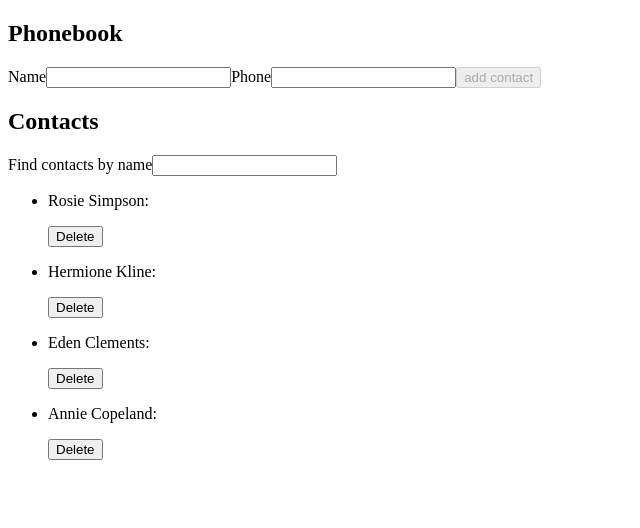
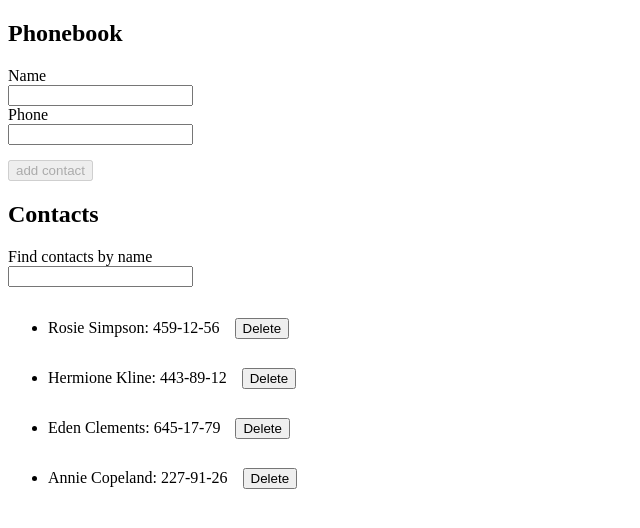
Before and after one commit to Google-Barma/react-hw-02-phonebook, a React (Create React App) app: page / in a window 1280 px wide. Shown: the top 528 px of the page, without its empty margins (0-640 px from the left). Built offline with nearby package versions, Linux system fonts and the light colour scheme.

Commit message:
add propTypes

```diff
--- a/package.json
+++ b/package.json
@@ -6,6 +6,7 @@
     "@testing-library/jest-dom": "^5.11.6",
     "@testing-library/react": "^11.2.2",
     "@testing-library/user-event": "^12.2.2",
+    "prop-types": "^15.7.2",
     "react": "^17.0.1",
     "react-dom": "^17.0.1",
     "react-scripts": "4.0.1",
--- a/src/components/App.js
+++ b/src/components/App.js
@@ -2,17 +2,17 @@ import { Component } from 'react';
 import { v4 as uuid } from 'uuid';
 import Layout from './Layout/Layout';
 import Section from './Layout/Section';
-import ContactForm from './ContactForm';
-import ContactsList from './ContactsList';
-import Filter from './Filter';
+import ContactForm from './ContactForm/ContactForm';
+import ContactsList from './ContactsList/ContactsList';
+import Filter from './Filter/Filter';
 
 export default class App extends Component {
   state = {
     contacts: [
-      { id: 'id-1', name: 'Rosie Simpson', number: '459-12-56' },
-      { id: 'id-2', name: 'Hermione Kline', number: '443-89-12' },
-      { id: 'id-3', name: 'Eden Clements', number: '645-17-79' },
-      { id: 'id-4', name: 'Annie Copeland', number: '227-91-26' },
+      { id: 'id-1', name: 'Rosie Simpson', phone: '459-12-56' },
+      { id: 'id-2', name: 'Hermione Kline', phone: '443-89-12' },
+      { id: 'id-3', name: 'Eden Clements', phone: '645-17-79' },
+      { id: 'id-4', name: 'Annie Copeland', phone: '227-91-26' },
     ],
     filter: '',
   };
--- a/src/components/ContactForm.jsx
+++ b/src/components/ContactForm/ContactForm.jsx
@@ -1,4 +1,6 @@
 import { Component } from 'react';
+import propTypes from 'prop-types';
+import s from './ContactForm.module.css';
 
 export default class ContactsForm extends Component {
   static propTypes = {};
@@ -13,7 +15,6 @@ export default class ContactsForm extends Component {
 
   handleChange = e => {
     const { name, value } = e.target;
-
     this.setState({ [name]: value });
   };
 
@@ -22,7 +23,6 @@ export default class ContactsForm extends Component {
     const { name, phone } = this.state;
 
     this.props.onAddContacts(name, phone);
-
     this.onClearState();
   };
 
@@ -30,7 +30,7 @@ export default class ContactsForm extends Component {
     const { name, phone } = this.state;
     return (
       <>
-        <form onSubmit={e => this.handleSubmit(e)}>
+        <form className={s.form} onSubmit={e => this.handleSubmit(e)}>
           <label id="name" htmlFor="name">
             Name
           </label>
@@ -45,13 +45,14 @@ export default class ContactsForm extends Component {
             Phone
           </label>
           <input
+            className={s.input}
             type="number"
             name="phone"
             id="phone"
             value={phone}
             onChange={e => this.handleChange(e)}
           />
-          <button type="submit" disabled={!(name, phone)}>
+          <button type="submit" disabled={!(name && phone)}>
             add contact
           </button>
         </form>
@@ -59,3 +60,7 @@ export default class ContactsForm extends Component {
     );
   }
 }
+
+ContactsForm.propTypes = {
+  onAddContacts: propTypes.func,
+};
--- /dev/null
+++ b/src/components/ContactForm/ContactForm.module.css
@@ -0,0 +1,9 @@
+.form {
+  display: flex;
+  flex-direction: column;
+  align-items: flex-start;
+}
+
+.input {
+  margin-bottom: 15px;
+}
--- /dev/null
+++ b/src/components/ContactsList/ContactList.module.css
@@ -0,0 +1,4 @@
+.nameText {
+  display: inline-block;
+  margin-right: 15px;
+}
--- a/src/components/ContactsList.jsx
+++ b/src/components/ContactsList/ContactsList.jsx
@@ -1,10 +1,13 @@
+import propTypes from 'prop-types';
+import s from './ContactList.module.css';
+
 export default function ContactsList({ contactsData, onDeleteBtn }) {
   return (
     <>
       <ul>
         {contactsData.map(({ id, name, phone }) => (
           <li key={id}>
-            <p>
+            <p className={s.nameText}>
               {name}: <span>{phone}</span>
             </p>
             <button type="button" onClick={e => onDeleteBtn(id)}>
@@ -16,3 +19,14 @@ export default function ContactsList({ contactsData, onDeleteBtn }) {
     </>
   );
 }
+
+ContactsList.propTypes = {
+  onDeleteBtn: propTypes.func,
+  contactsData: propTypes.arrayOf(
+    propTypes.exact({
+      id: propTypes.string,
+      name: propTypes.string,
+      phone: propTypes.string,
+    }),
+  ),
+};
--- a/src/components/Filter.jsx
+++ b/src/components/Filter/Filter.jsx
@@ -1,7 +1,10 @@
+import propTypes from 'prop-types';
+import s from './Filter.module.css';
+
 export default function Filter({ value, onChangeFilter }) {
   return (
     <>
-      <label name="filter" htmlFor="filter" value={value}>
+      <label className={s.text} name="filter" htmlFor="filter" value={value}>
         Find contacts by name
       </label>
       <input
@@ -13,3 +16,8 @@ export default function Filter({ value, onChangeFilter }) {
     </>
   );
 }
+
+Filter.propTypes = {
+  value: propTypes.string,
+  onChangeFilter: propTypes.func,
+};
--- /dev/null
+++ b/src/components/Filter/Filter.module.css
@@ -0,0 +1,3 @@
+.text {
+  display: block;
+}
--- a/src/components/Layout/Section.jsx
+++ b/src/components/Layout/Section.jsx
@@ -1,3 +1,4 @@
+import propTypes from 'prop-types';
 export default function Section({ children, title }) {
   return (
     <section>
@@ -6,3 +7,7 @@ export default function Section({ children, title }) {
     </section>
   );
 }
+
+Section.propTypes = {
+  title: propTypes.string,
+};
```
Also changed, not shown: 1 other file (tests, documents, lock files or other folders).
